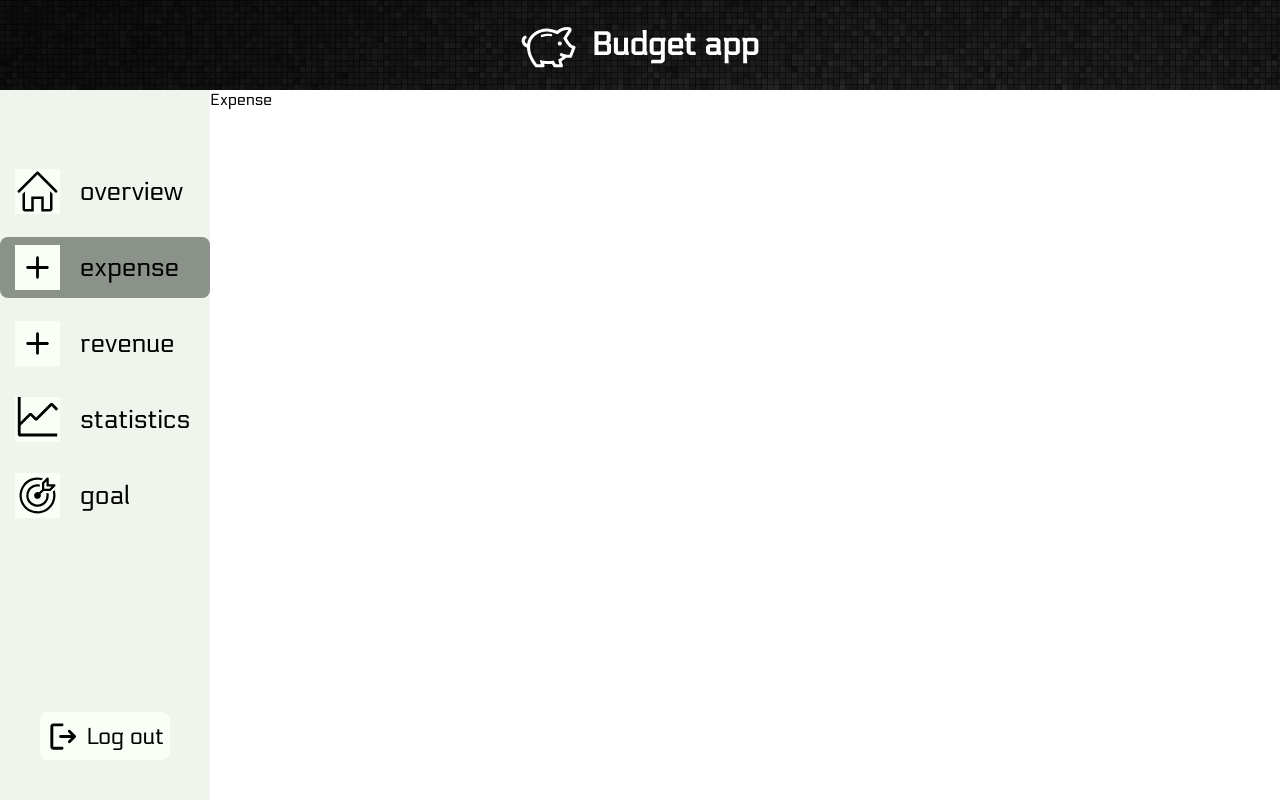
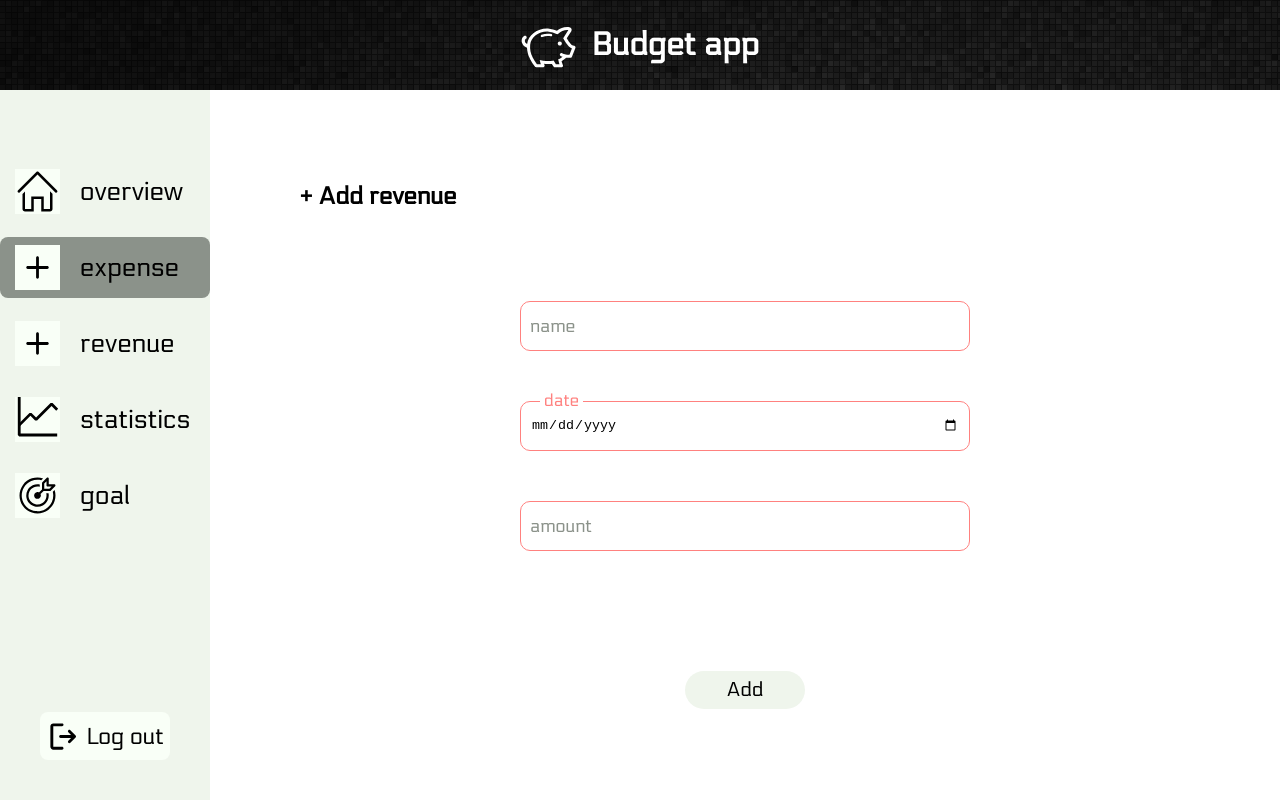
Before and after one commit to bsk94/Expense-tracker, a React (Create React App) app: page /add-expense in a window 1280 px wide. Built offline with nearby package versions, Linux system fonts and the light colour scheme.

Commit message:
basic expense form added

```diff
--- a/src/components/organisms/expense/index.tsx
+++ b/src/components/organisms/expense/index.tsx
@@ -1,7 +1,64 @@
-import React from 'react';
+import Button from '../../atoms/button';
+import Input from '../../atoms/input';
+import FormError from '../../atoms/formError';
+import { Formik } from 'formik';
+import { StyledForm } from '../../../shared/styles';
+import { addRevExpValidationSchema } from '../../../validation/financeFormSchema';
 
 const AddExpense = () => {
-  return <div>Expense</div>;
+  const initialValues = {
+    name: '',
+    date: '',
+    amount: ''
+  };
+  return (
+    <>
+      <Formik
+        initialValues={initialValues}
+        validationSchema={addRevExpValidationSchema}
+        onSubmit={(values) => {
+          console.log(values);
+        }}>
+        {({ values, handleChange }) => (
+          <>
+            <StyledForm>
+              <h2>+ Add revenue</h2>
+              <Input
+                type="text"
+                name="name"
+                onChange={handleChange}
+                value={values.name}
+                placeholder=" ">
+                name
+              </Input>
+              <FormError name="name" />
+              <Input
+                type="date"
+                name="date"
+                onChange={handleChange}
+                value={values.date}
+                placeholder=" ">
+                date
+              </Input>
+              <FormError name="date" />
+              <Input
+                type="number"
+                name="amount"
+                onChange={handleChange}
+                value={values.amount}
+                placeholder=" ">
+                amount
+              </Input>
+              <FormError name="amount" />
+              <Button type="submit" className="formRev__btn--add">
+                Add
+              </Button>
+            </StyledForm>
+          </>
+        )}
+      </Formik>
+    </>
+  );
 };
 
 export default AddExpense;
```
